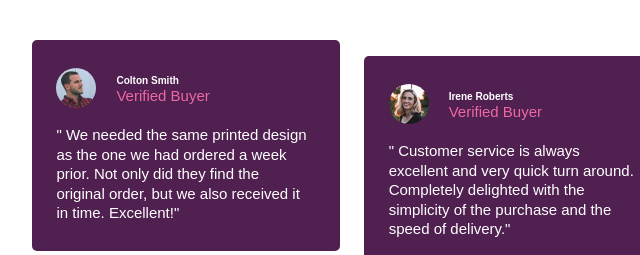
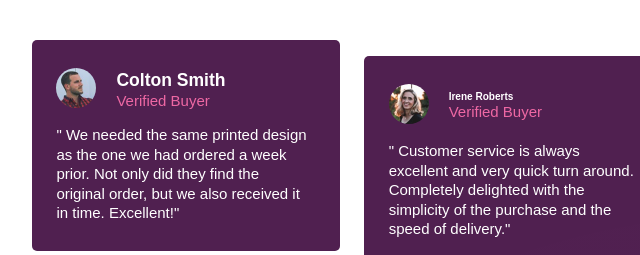
Before and after one commit to KentCP/Social-proof-section, a plain HTML site: page index.html in a window 1280 px wide. Shown: the part 330-585 px from the top of the page, 122-762 px from the left. Drawn offline with Linux system fonts and the light colour scheme.

Commit message:
Update index.html

```diff
--- a/index.html
+++ b/index.html
@@ -102,7 +102,7 @@
               <img src="./images/image-colton.jpg" alt="" />
             </div>
             <div class="name__and-tag">
-              <h6 class="name">Colton Smith</h6>
+              <h3 class="name">Colton Smith</h3>
               <p class="tag">Verified Buyer</p>
             </div>
           </div>
```
